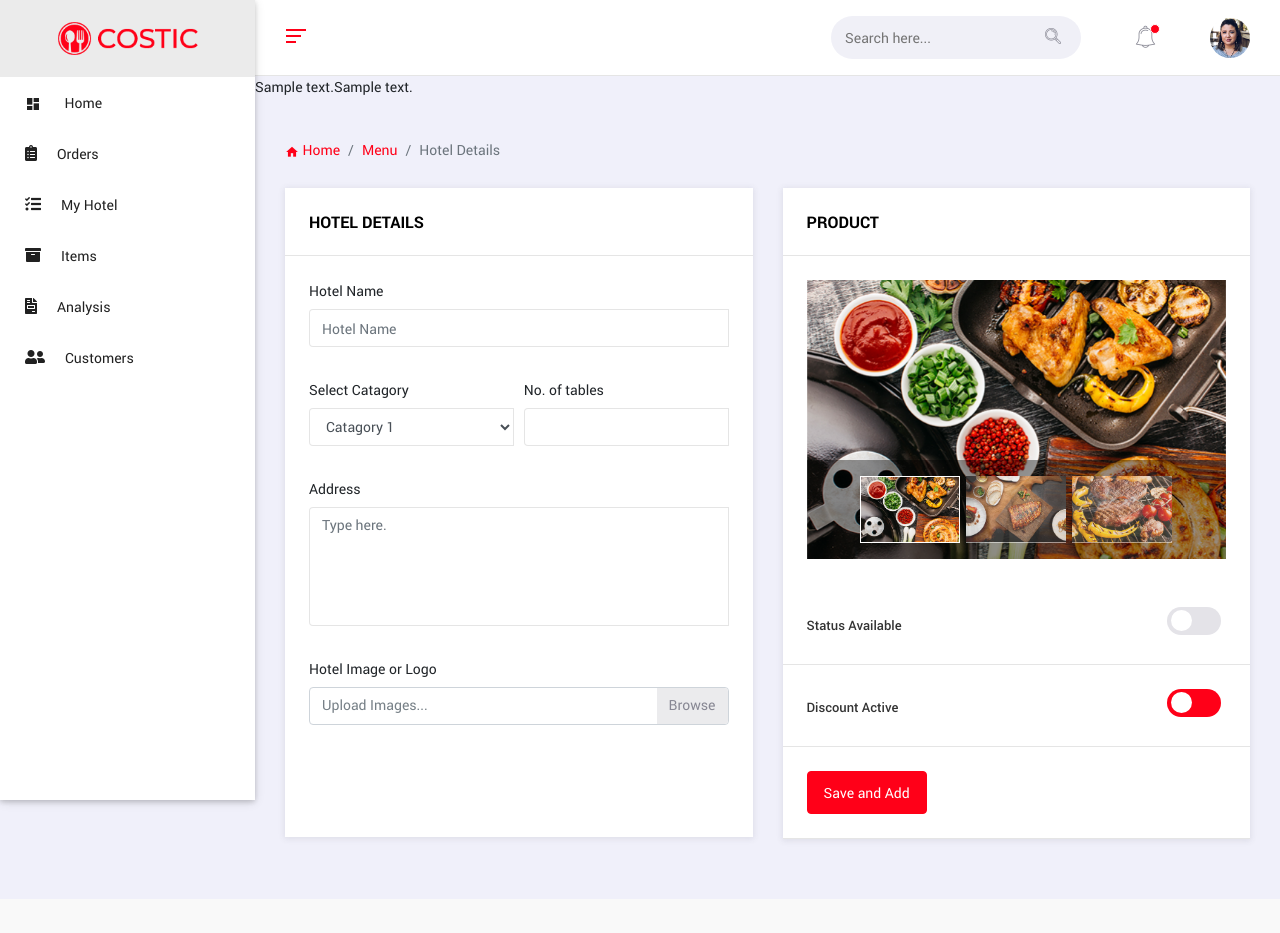
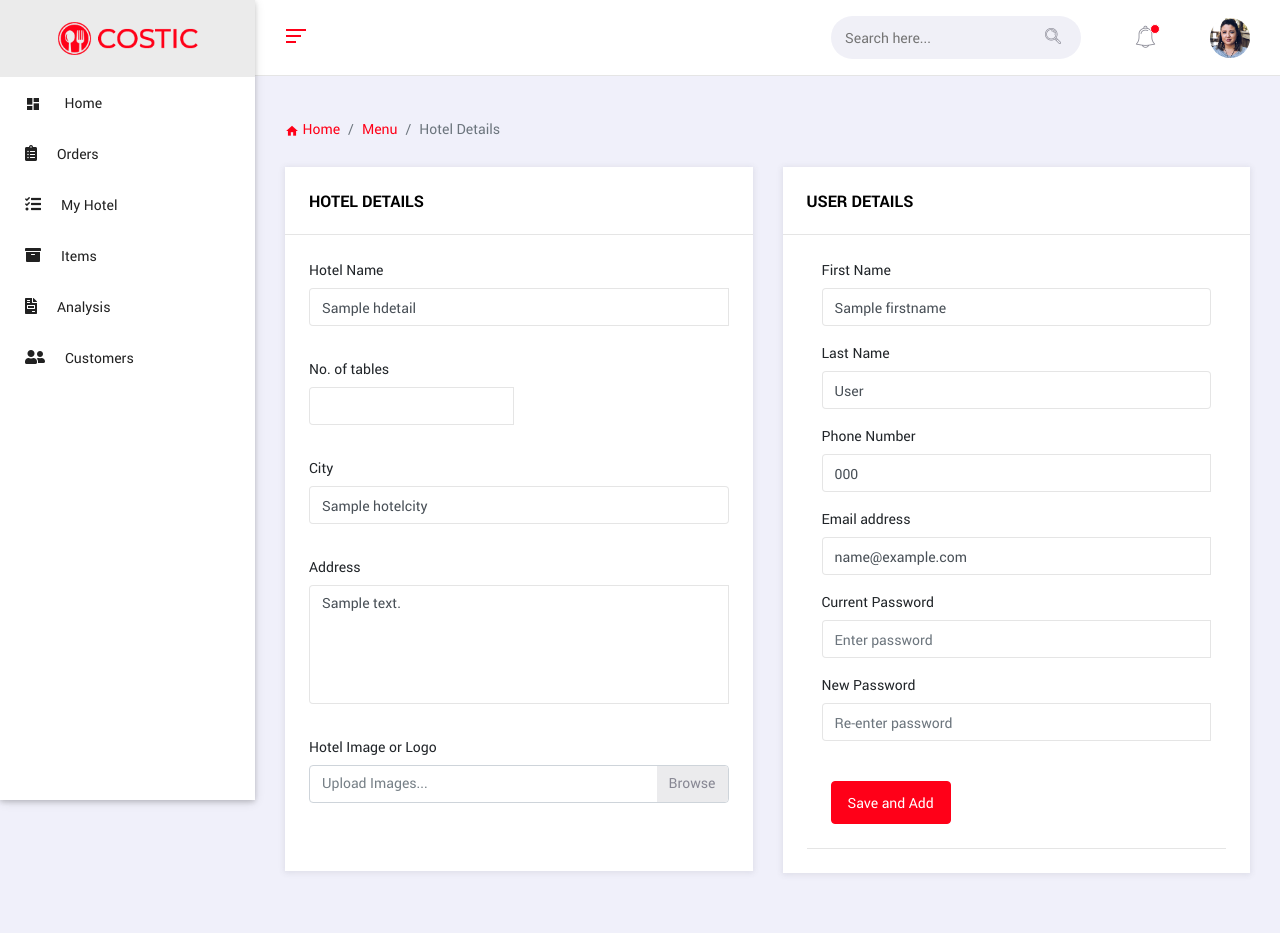
Before and after one commit to TeamSevi/Sevi, a Django app: template sevi_web/clientapp/templates/myhotel.html in a window 1280 px wide. Before the commit the page ends 844 px from the top, so only its background shows below. Run offline with Django 3.2, Linux system fonts and the light colour scheme; the template is opened without the code that fills it: most values are stand-ins (such as "Sample title", 1, 10 or a date in 2020); some libraries are stand-ins or nearby versions.

Commit message:
update myhotel

```diff
--- a/sevi_web/clientapp/templates/myhotel.html
+++ b/sevi_web/clientapp/templates/myhotel.html
@@ -5,7 +5,6 @@
 {% endblock %}
 
 {% block content %}
-{{hdetail }}{{udetail}}
    <!-- Body Content Wrapper -->
    <div class="ms-content-wrapper">
     <div class="row">
@@ -41,14 +40,14 @@
                 <div class="col-md-12 mb-3">
                   <label for="validationCustom18">Hotel Name</label>
                   <div class="input-group">
-                    <input type="text" class="form-control" id="validationCustom18" placeholder="Hotel Name" value="" name="hotelname" required>
+                    <input type="text" class="form-control" id="validationCustom18" placeholder="Hotel Name" value="{{hdetail.hotelname}}" name="hotelname" required>
                     <div class="valid-feedback">
                       Looks good!
                     </div>
                   </div>
                 </div>
 
-                <div class="col-md-6 mb-3">
+                <!--<div class="col-md-6 mb-3">
                   <label for="validationCustom22">Select Catagory</label>
                   <div class="input-group">
                     <select class="form-control" id="validationCustom22" name="catagory" required>
@@ -62,20 +61,26 @@
                       Please select a Catagory.
                     </div>
                   </div>
-                </div>
+                </div>-->
                 <div class="col-md-6 mb-3">
                     <label for="validationCustom25">No. of tables</label>
                     <div class="input-group">
-                      <input type="text" class="form-control" id="validationCustom25" name="tables" required>
+                      <input type="number" class="form-control" id="validationCustom25" name="tables" value="{{hdetail.totaltables}}" required>
                       <div class="invalid-feedback">
-                        Price
+                        Invalid Table number!!!
                       </div>
                     </div>
                 </div>
                 <div class="col-md-12 mb-3">
+                  <label for="validationCustom18">City</label>
+                  <div class="input-group">
+                    <input type="text" class="form-control" id="validationCustom18" placeholder="Enter city name" value="{{hdetail.hotelcity}}" name="city" required>
+                  </div>
+                </div>
+                <div class="col-md-12 mb-3">
                   <label for="validationCustom12">Address</label>
                   <div class="input-group">
-                    <textarea rows="5" id="validationCustom12" class="form-control" placeholder="Type here." name="address" required></textarea>
+                    <textarea rows="5" id="validationCustom12" class="form-control" placeholder="Type here." name="address" required>{{hdetail.hoteladdress}}</textarea>
                     <div class="invalid-feedback">
                       Please provide a message.
                     </div>
@@ -106,51 +111,75 @@
           <div class="col-md-12">
             <div class="ms-panel">
               <div class="ms-panel-header">
-                <h6>Product </h6>
+                <h6>User Details</h6>
               </div>
-              <div class="ms-panel-body">
-                <div id="imagesSlider" class="ms-image-slider carousel slide" data-ride="carousel">
-                  <div class="carousel-inner">
-                    <div class="carousel-item active">
-                      <img class="d-block w-100" src="../../assets/img/costic/add-product-1.jpg" alt="First slide">
-                    </div>
-                    <div class="carousel-item">
-                      <img class="d-block w-100" src="../../assets/img/costic/add-product-2.jpg" alt="Second slide">
-                    </div>
-                    <div class="carousel-item">
-                      <img class="d-block w-100" src="../../assets/img/costic/add-product-3.jpg" alt="Third slide">
-                    </div>
-                  </div>
-                  <ol class="carousel-indicators">
-                    <li data-target="#imagesSlider" data-slide-to="0" class="active"> <img class="d-block w-100" src="../../assets/img/costic/add-product-1.jpg" alt="First slide"></li>
-                    <li data-target="#imagesSlider" data-slide-to="1"><img class="d-block w-100" src="../../assets/img/costic/add-product-2.jpg" alt="Second slide"></li>
-                    <li data-target="#imagesSlider" data-slide-to="2"><img class="d-block w-100" src="../../assets/img/costic/add-product-3.jpg" alt="Third slide"></li>
-                  </ol>
+
+            <div class="ms-panel-body">
+              <div class="col-md-12 mb-3">
+                <label for="validationCustom18">First Name</label>
+                <div class="input-group">
+                  <input type="text" class="form-control" id="validationCustom18" placeholder="Enter the first name" value="{{udetail.firstname}}" name="firstname" required>
+                  <!--<div class="valid-feedback">
+                    Looks good!
+                  </div>-->
                 </div>
               </div>
-              <div class="ms-panel-header new">
-                <p class="medium">Status Available</p>
-                <div>
-                  <label class="ms-switch">
-                    <input type="checkbox" name="status">
-                    <span class="ms-switch-slider round"></span>
-                  </label>
+
+              <div class="col-md-12 mb-3">
+                <label for="validationCustom18">Last Name</label>
+                <div class="input-group">
+                  <input type="text" class="form-control" id="validationCustom18" placeholder="Enter the last name" value="{{udetail.lastname}}" name="lastname" required>
+                  <!--<div class="valid-feedback">
+                    Looks good!
+                  </div>-->
                 </div>
               </div>
-              <div class="ms-panel-header new">
-                <p class="medium">Discount Active</p>
-                <div>
-                  <label class="ms-switch">
-                    <input type="checkbox" checked="" name="offer">
-                    <span class="ms-switch-slider round"></span>
-                  </label>
+
+              <div class="col-md-12 mb-3">
+                <label for="validationCustom18">Phone Number</label>
+                <div class="input-group">
+                  <input type="tel" class="form-control" id="validationCustom18" placeholder="Enter phone number" value="{{udetail.phoneno}}" name="phone" pattern="[0-9]{10}" required>
+                  <div class="valid-feedback">
+                    Looks great!
+                  </div>
                 </div>
               </div>
+
+              <div class="col-md-12 mb-3">
+                <label for="validationCustom18">Email address</label>
+                <div class="input-group">
+                  <input type="email" class="form-control" id="validationCustom18" placeholder="Enter email address" value="{{udetail.email}}" name="email" required>
+                  <div class="valid-feedback">
+                    Looks good!
+                  </div>
+                </div>
+              </div>
+
+              <div class="col-md-12 mb-3">
+                <label for="validationCustom18">Current Password</label>
+                <div class="input-group">
+                  <input type="password" class="form-control" id="validationCustom18" placeholder="Enter password" value="" name="cpassword" >
+                  <div class="valid-feedback">
+                    Looks good!
+                  </div>
+                </div>
+              </div>
+
+              <div class="col-md-12 mb-3">
+                <label for="validationCustom18">New Password</label>
+                <div class="input-group">
+                  <input type="password" class="form-control" id="validationCustom18" placeholder="Re-enter password" value="" name="npassword" >
+                  <div class="valid-feedback">
+                    Looks good!
+                  </div>
+                </div>
+              </div>
+
               <div class="ms-panel-header new">
-                <button class="btn btn-primary d-block" type="submit">Save and Add</button>
+                <button class="btn btn-primary d-block" type="submit" name="update" value="update">Save and Add</button>
               </div>
+
             </div>
-
           </div>
         </form>
         </div>
```
Also changed, not shown: sevi_web/clientapp/templates/addproduct.html (+17 -23 lines), sevi_web/clientapp/templates/index.html (+35 -2 lines), sevi_web/clientapp/views.py (+50 -23 lines).
